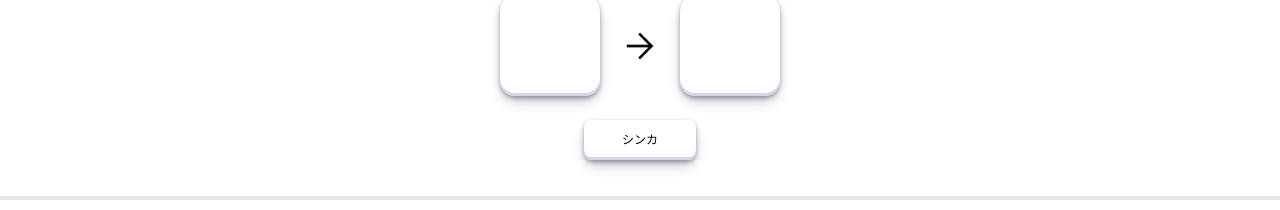
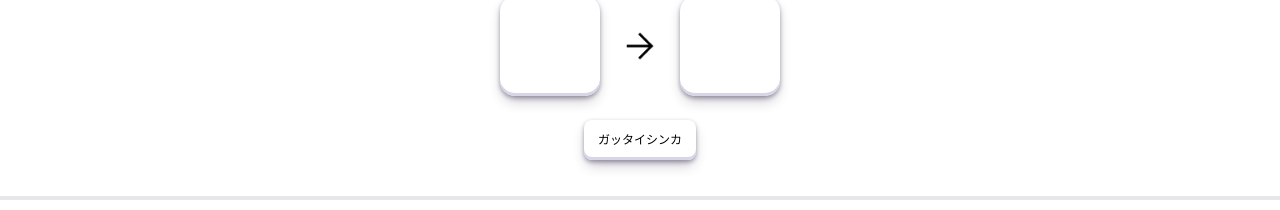
Before and after one commit to taikicoco/pixel-icon, a Vue app: page / in a window 1280 px wide. Both pictures are taken after a click on the button "ガッタイシンカ". Shown: the part 312-522 px from the top of the page. Built offline with nearby package versions, Linux system fonts and the light colour scheme.

Commit message:
add cross_evolution action

```diff
--- a/src/App.vue
+++ b/src/App.vue
@@ -49,6 +49,7 @@
     :cross_evolution_data="cross_evolution_data"
     :setting_icon="setting_icon"
     @close = "close"
+    @cross_evolution = "show_cross_evolution"
   ></cross-evolution>
 
 
@@ -182,6 +183,7 @@ export default {
 
       //iconの設定情報
       setting_icon:{
+        number_of_canvas:12,
         canvas_length:100,
         pixel_number:8,
         color1:'black',
@@ -205,9 +207,15 @@ export default {
 
   methods: {
     show_icon() {
-      const number_of_canvas = 12;
-      for(let i=1; i<=number_of_canvas; i++) {
+      for(let i=1; i<= this.setting_icon.number_of_canvas; i++) {
         let icon = createIcon(i, this.setting_icon);
+        this.icons_data[i] = icon;
+      }
+    },
+
+    show_cross_evolution(icon_datas) {
+      for(let i=1; i<= this.setting_icon.number_of_canvas; i++) {
+        let icon = createIcon(i, this.setting_icon,icon_datas[i]);
         this.icons_data[i] = icon;
       }
     },
@@ -259,7 +267,7 @@ export default {
 
     select_cross_evolution(id) {
       let count = this.action.cross_evolution.select_count %2;
-      this.cross_icon_data[count] = this.icons_data[id];
+      this.cross_evolution_data[count] = this.icons_data[id];
       this.$refs.cross_evolution.select_cross_evolution(count,this.icons_data[id]);
       this.action.cross_evolution.select_count += 1;
     },
--- a/src/components/CrossEvolution.vue
+++ b/src/components/CrossEvolution.vue
@@ -23,8 +23,8 @@
 
                 <div class="flex justify-center">
                     <button class="m-1 p-3 w-28 rounded-lg text-xs "
-                    v-on:click='select_action("evolution")'
-                    >シンカ</button>
+                    v-on:click='create_cross_evolution()'
+                    >ガッタイシンカ</button>
                 </div>
             </div>
         </div>
@@ -52,10 +52,6 @@ import {createIcon} from '../create_icon'
 
         methods: {
 
-            create_cross_evolution:function() {
-
-            },
-
             select_cross_evolution(id,icon_data) {
                 if(id %2 == 0){
                     id = 301;
@@ -68,6 +64,42 @@ import {createIcon} from '../create_icon'
             close:function() {
                 this.$emit('close','cross_evolution')
             },
+
+            create_cross_evolution:function() {
+                let cross_evolution_icons_data = [];
+
+                for (let i = 0; i < this.setting_icon.number_of_canvas; i++) {
+                    const icon = this.cross(this.icon_datas[0], this.icon_datas[1])
+                    cross_evolution_icons_data.push(icon)
+                }
+
+                const number_of_evolution = 3;
+                for (let j = 0; j < number_of_evolution; j++) {
+                    cross_evolution_icons_data[j] = this.evolution(cross_evolution_icons_data[j])
+                }
+
+                this.$emit('cross_evolution',cross_evolution_icons_data)
+            },
+
+
+            evolution:function(icon) {
+                const size = this.setting_icon.pixel_number;
+                const point = Math.floor(Math.random()*(size*size/2));
+                icon[point] = (icon[point] + 1) % 2
+                return icon;
+            },
+
+
+            cross(id1,id2) {
+                const size = this.setting_icon.pixel_number;
+                const thres = Math.floor(Math.random()*(size*size/2));
+                let get_cross_icon = [];
+                get_cross_icon.push((id1.slice(0,thres)));
+                get_cross_icon.push((id2.slice(thres)));
+                get_cross_icon = get_cross_icon.flat();
+
+                return get_cross_icon;
+            },
         }
     };
 
```
